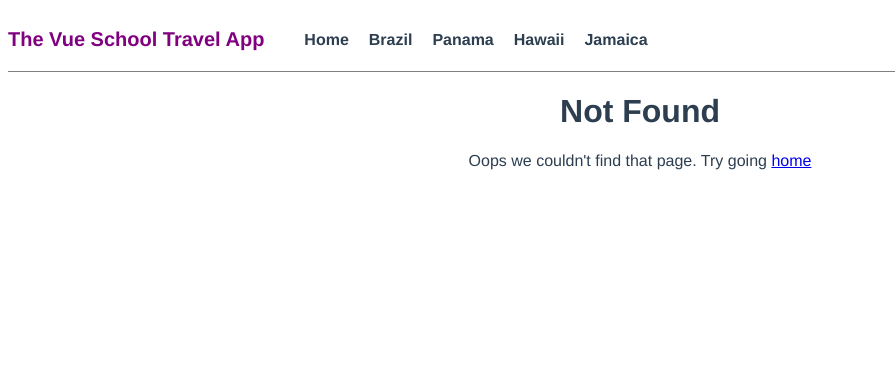
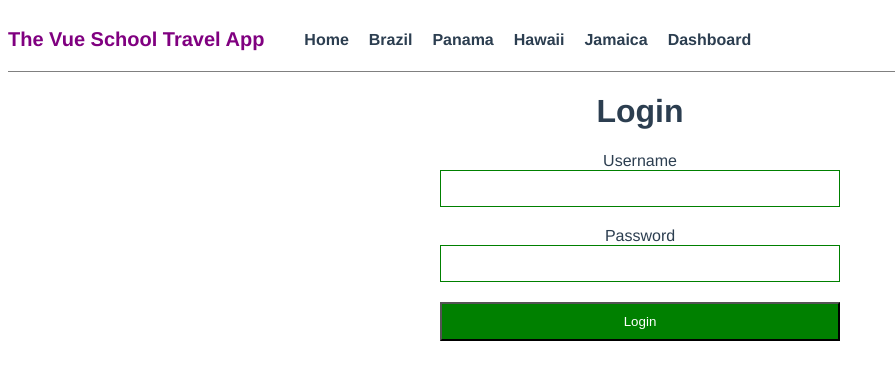
Before and after one commit to keperkjr/Vue-Travel-App, a Vue app: page /login in a window 1280 px wide. Before the commit this address had no page. Shown: the top 380 px of the page, without its empty margins (0-895 px from the left). Built offline with nearby package versions, Linux system fonts and the light colour scheme.

Commit message:
Added a login and user dashboard page

```diff
--- a/src/App.vue
+++ b/src/App.vue
@@ -74,4 +74,15 @@ export default {
 .fade-leave-to {
   opacity: 0;
 }
+
+.input {
+  border: 1px solid green;
+  padding: 10px;
+  margin-bottom: 20px;
+}
+.btn {
+  background-color: green;
+  color: white;
+  padding: 10px;
+}
 </style>
--- a/src/components/TheNavigation.vue
+++ b/src/components/TheNavigation.vue
@@ -14,6 +14,10 @@
             <router-link :to="getNavigationPath(destination)">
                 {{destination.name}}
             </router-link>
+            </li>
+
+            <li class="links">
+                <router-link to="/user">Dashboard</router-link>
             </li>
         </ul>
     </nav>
--- a/src/router/index.js
+++ b/src/router/index.js
@@ -25,13 +25,13 @@ const routes = [
     path: "/destination/:slug",
     name: "DestinationDetails",
     props: true,
-    component: () => import(/* webpackChunkName: "DestinationDetails" */ "../views/DestinationDetails"),
+    component: () => import(/* webpackChunkName: "DestinationDetails" */ "../views/DestinationDetails.vue"),
     children: [
       {
         path: ":experienceSlug",
         name: "experienceDetails",
         props: true,
-        component: () => import(/* webpackChunkName: "ExperienceDetails" */ "../views/ExperienceDetails")
+        component: () => import(/* webpackChunkName: "ExperienceDetails" */ "../views/ExperienceDetails.vue")
       },
     ],
     beforeEnter: (to, from, next) => {
@@ -46,10 +46,21 @@ const routes = [
     }
   },
   {
+    path: "/user",
+    name: "user",
+    component: () => import(/* webpackChunkName: "user" */ "../views/User.vue"),
+    meta: {requiresAuth: true}
+  },
+  {
+    path: "/login",
+    name: "login",
+    component: () => import(/* webpackChunkName: "login" */ "../views/Login.vue")
+  },
+  {
     path: "/404",
     alias: "*",
     name: "notFound",
-    component: () => import(/* webpackChunkName: "NotFound" */ "../views/NotFound")
+    component: () => import(/* webpackChunkName: "NotFound" */ "../views/NotFound.vue")
   }
   // {
   //   path: "/brazil",
@@ -88,4 +99,17 @@ const router = new VueRouter({
   },
 });
 
+router.beforeEach((to, from, next) => {
+  if (to.matched.some(record => record.meta.requiresAuth) ) {
+    // needs to login
+    if (!store.user) {
+      next({
+        name: "login"
+      });
+      return false;
+    }
+  }
+  next();
+});
+
 export default router;
--- a/src/store.js
+++ b/src/store.js
@@ -1,4 +1,5 @@
 export default {
+  user: null,
   destinations: [
     {
       name: "Brazil",
--- /dev/null
+++ b/src/views/Login.vue
@@ -0,0 +1,41 @@
+<template>
+    <div class="login">
+        <h1> Login </h1>
+        <div class="form">
+            <label for="username">Username</label>
+            <input v-model="username" type="text" name="username" class="input" autocomplete="off" />
+            <label for="password">Password</label>
+            <input v-model="password" type="password" class="input" autocomplete="off" />
+            <button @click="login" class="btn">Login</button>
+        </div>
+    </div>
+</template>
+
+<script>
+import store from "@/store"
+
+export default {
+    data() {
+        return {
+            username: null,
+            password: null,
+        }
+    },
+    methods: {
+        login() {
+            // Authenticate user against API
+            store.user = this.username;
+            this.$router.push("/user");
+        }
+    }
+}
+</script>
+
+<style scoped>
+.form {
+  display: flex;
+  flex-direction: column;
+  max-width: 400px;
+  margin: 0 auto;
+}
+</style>
--- /dev/null
+++ b/src/views/User.vue
@@ -0,0 +1,24 @@
+<template>
+    <div>
+        <h1>Welcome user {{user}}</h1>
+        <button @click="logOut" class="btn">Log Out</button>
+    </div>
+</template>
+
+<script>
+import store from "@/store"
+
+export default {
+    data() {
+        return {
+            user: store.user,
+        }
+    },
+    methods: {
+        logOut() {
+            store.user = null;
+            this.$router.push("/");
+        }
+    }
+}
+</script>
```
